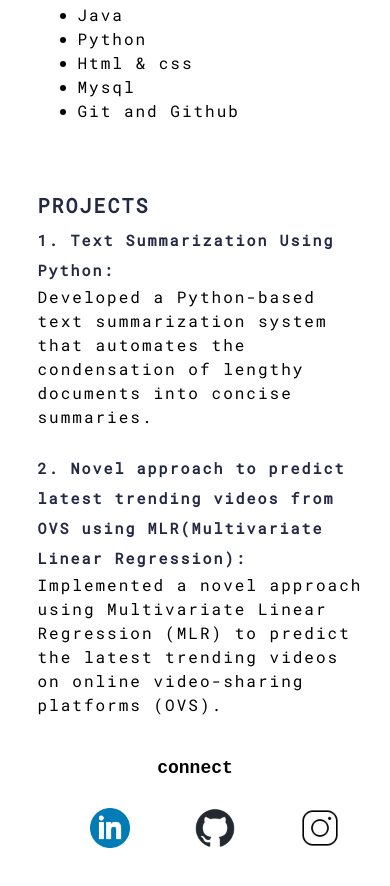
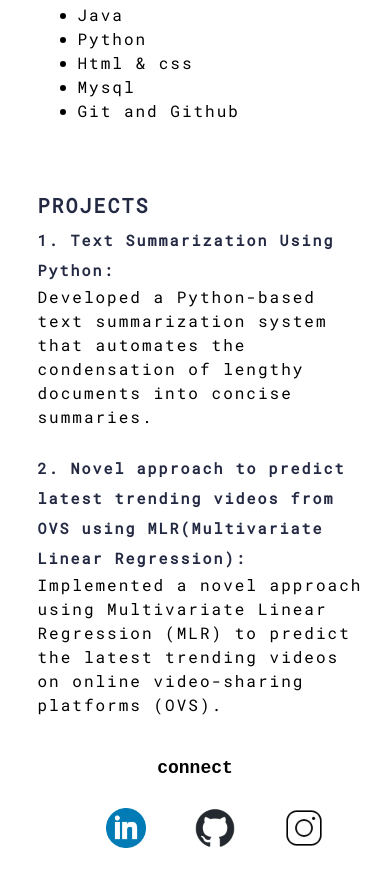
Before and after one commit to shyamvineel/My-portifolio, a plain HTML site: page index.html in a window 390 px wide. Shown: the part 1090-1976 px from the top of the page. Drawn offline with Linux system fonts and the light colour scheme.

Commit message:
footer made center

```diff
--- a/styles.css
+++ b/styles.css
@@ -161,8 +161,10 @@ footer a:hover img{
         width: 100%;
     }
     .footer_container{
-        width: 100%;
+        width: 80%;
         margin: auto;
+        display: flex;
+        justify-content: space-between;
     }
     .connect{
         margin-top: 15px;
```
